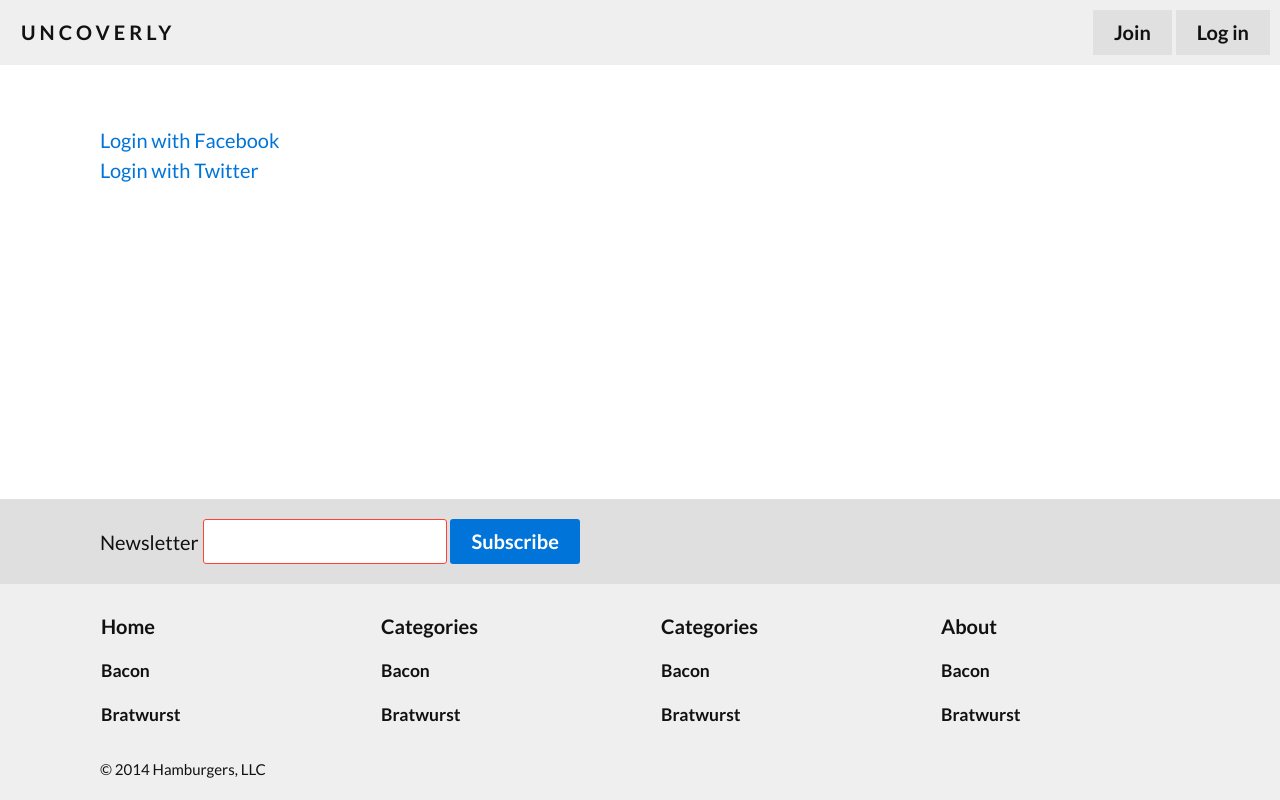
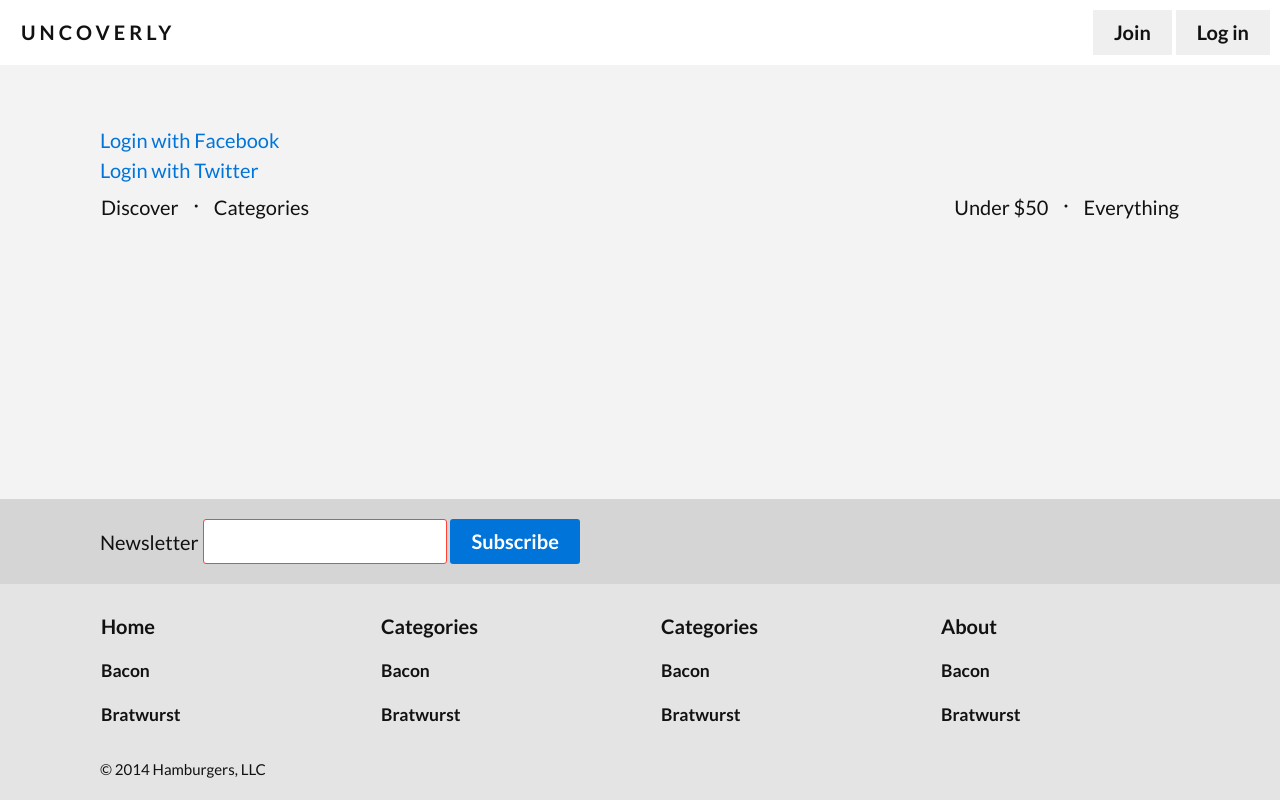
Before and after one commit to brendansudol/uncoverly, a Django app: page / in a window 1280 px wide. Run offline with Django 3.2, Linux system fonts and the light colour scheme; data that the repository does not hold is empty; style sheets or scripts are compiled from the project's sources.

Commit message:
misc small progress

```diff
--- a/web/models.py
+++ b/web/models.py
@@ -66,6 +66,11 @@ class Product(ModelBase):
     def __str__(self):
         return self.id
 
+    @property
+    def image_lg(self):
+        if self.image_main:
+            return self.image_main.replace("340x270", "570xN")
+
 
 class Favorite(ModelBase):
     product = models.ForeignKey(Product, related_name='favorites')
--- a/web/static/sass/_base.scss
+++ b/web/static/sass/_base.scss
@@ -18,6 +18,10 @@ h6,
     font-family: $font-family;
 }
 
+body {
+    background-color: #f3f3f3;
+}
+
 .container {
     max-width: 54em;
 }
--- a/web/templates/web/_includes/pagination.html
+++ b/web/templates/web/_includes/pagination.html
@@ -3,7 +3,7 @@
 
 {% if is_paginated %}
 <div class="pagination py2">
-  <div class="inline-block overflow-hidden border rounded">
+  <div class="inline-block overflow-hidden bg-white border rounded">
     {% if page_obj.has_previous %}
     <a href="{% make_url request.path page_obj.previous_page_number query %}" class="left btn border-right">
       &larr; Previous
--- a/web/templates/web/base.html
+++ b/web/templates/web/base.html
@@ -26,9 +26,9 @@
   </head>
   <body class="site">
     <div class="site-wrap">
-      <nav class="clearfix mb2 bg-darken-1">
+      <nav class="clearfix mb2 bg-white">
         <div class="left">
-          <a href="#!" class="btn py2 caps">Uncoverly</a>
+          <a href="/" class="btn py2 caps">Uncoverly</a>
         </div>
         <div class="right">
           <a href="#!" class="btn bg-darken-1 mt1 mb1">Join</a>
--- a/web/templates/web/home.html
+++ b/web/templates/web/home.html
@@ -10,6 +10,17 @@
     <a href="{% url 'social:begin' 'twitter' %}?next={{ request.path }}">Login with Twitter</a>
 </div>
 {% endif %}
+
+<div class="clearfix mxn1">
+  <div class="sm-col">
+    <a href="#!" class="btn p1 regular">Discover</a> &middot;
+    <a href="#!" class="btn p1 regular">Categories</a>
+  </div>
+  <div class="sm-col-right">
+    <a href="#!" class="btn p1 regular">Under $50</a> &middot;
+    <a href="#!" class="btn p1 regular">Everything</a>
+  </div>
+</div>
 
 <div class="flex flex-wrap mxn2">
     {% for p in products %}
--- a/web/urls.py
+++ b/web/urls.py
@@ -24,7 +24,8 @@ urlpatterns = patterns(
     url(r'^newsletter$', NewsletterView.as_view(), name='newsletter'),
     url(
         r'^categories$',
-        cache_page(60 * 5)(CategoriesView.as_view()),
+        # cache_page(60 * 5)(CategoriesView.as_view()),
+        CategoriesView.as_view(),
         name='categories'
     ),
     url(r'^c/(?P<cat>[\w/\-]+)?$', CategoryView.as_view(), name='category'),
--- a/web/views/category.py
+++ b/web/views/category.py
@@ -9,6 +9,7 @@ from web.util.categories import CATEGORIES
 
 class CategoriesView(TemplateView):
     template_name = 'web/categories.html'
+    products_per_category = 6
 
     def get_context_data(self, **kwargs):
         context = super(CategoriesView, self).get_context_data(**kwargs)
@@ -27,7 +28,7 @@ class CategoriesView(TemplateView):
         for key, category in CATEGORIES.items():
             data[category] = Product.objects \
                 .filter(category=category) \
-                .all()[:4]
+                .all()[:self.products_per_category]
 
         return data
 
```
Also changed, not shown: web/templates/web/categories.html (+5 -3 lines), web/templates/web/product.html (+4 -4 lines).
